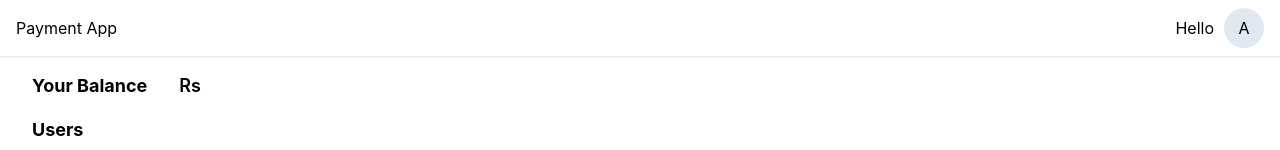
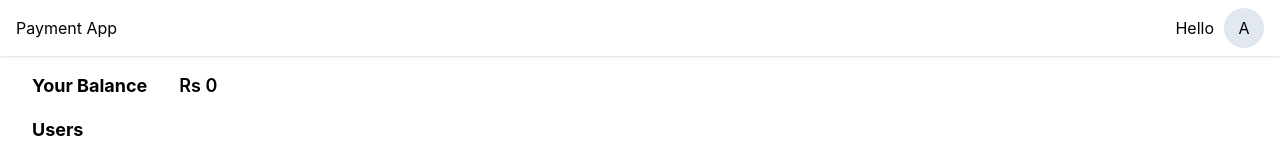
Before and after one commit to AbhayPandey10/Mock_Transaction_App, a React app in the folder Frontend/: page /dashboard in a window 1280 px wide. Shown: the top 150 px of the page. Built offline with nearby package versions, Linux system fonts and the light colour scheme; no server answers; the HTML template or start-up script is replaced by a standard one.

Commit message:
Added the account balance in the dashbaord

```diff
--- a/Frontend/src/pages/Dashboard.jsx
+++ b/Frontend/src/pages/Dashboard.jsx
@@ -1,11 +1,32 @@
+import axios from "axios"
+import { useState,useEffect } from "react"
+
 import { AppBar } from "../components/AppBar.jsx"
 import { Balance } from "../components/Balance.jsx"
 import { Users } from "../components/Users.jsx"
 
 export function Dashboard(){
+
+    const [balance,setBalance] = useState(0)
+
+    const getBalance = async ()=>{
+        const response = await axios.get("http://localhost:3000/api/v1/account/balance",{
+            headers : {
+                Authorization : `Bearer ${localStorage.getItem("token")}`
+            }
+        })
+        setBalance(response.data.balance)
+    }
+
+    useEffect(()=>{
+        getBalance()
+    },[])
+
     return (<>
         <AppBar />
-        <Balance />
+        <Balance value = {balance.toLocaleString("en-IN", {
+            maximumFractionDigits: 3
+        })} />
         <Users />
     </>)
 }
```
Also changed, not shown: Frontend/src/components/Balance.jsx (line endings or trailing spaces).
